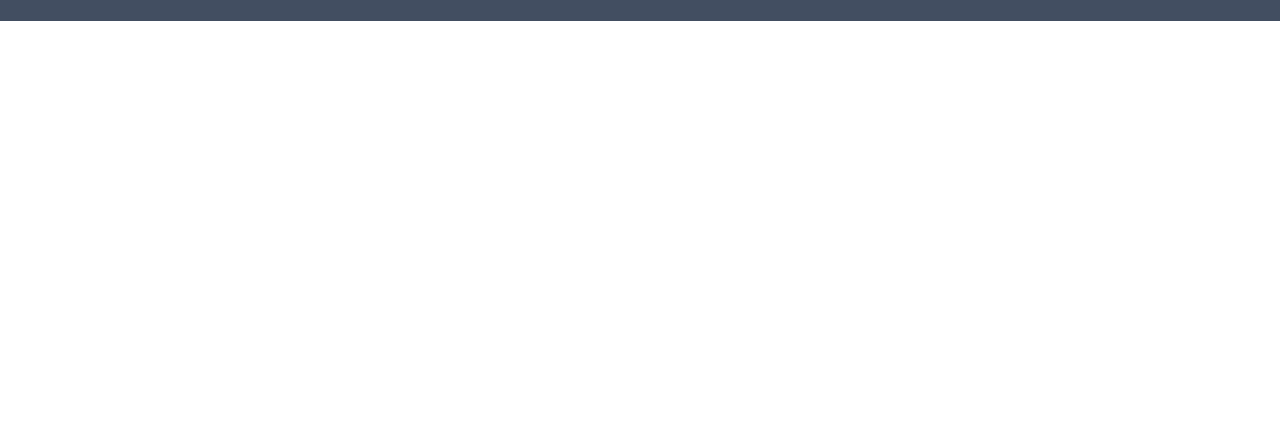
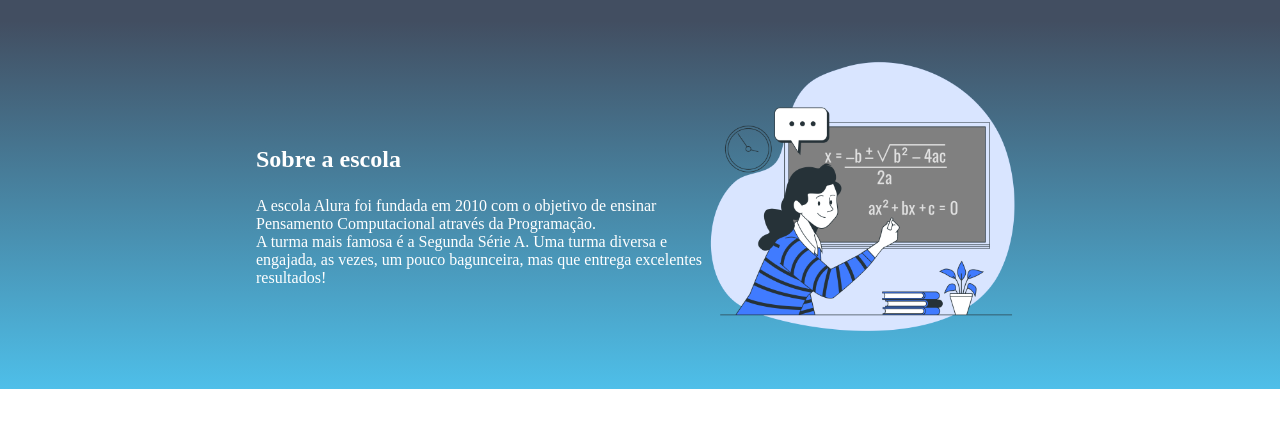
Before and after one commit to Dreiberley/site-turma-crativa-, a plain HTML site: page index.html in a window 1280 px wide. Shown: the part 86-514 px from the top of the page. Drawn offline with Linux system fonts and the light colour scheme.

Commit message:
Construindo a seção escola

```diff
--- a/index.html
+++ b/index.html
@@ -17,6 +17,17 @@
             <li class="cabecalho_lista_item">Estudante</li>
         </ul>
     </header>
+    <section class="escola">
+        <div class="escola_div_conteudo">
+            <h2 class="escola_titulo">Sobre a escola</h2>
+            <p class="escola_texto_um">A escola Alura foi fundada em 2010 com o objetivo de ensinar Pensamento Computacional
+                através da Programação.</p>
+            <p class="escola_texto_dois">A turma mais famosa é a Segunda Série A. Uma turma diversa e engajada, as vezes, um
+                pouco bagunceira, mas que entrega excelentes resultados!</p>
+        </div>
+        <img class="escola_imagem" src="/Formula-bro.png" alt="Professora no quadro">
+
+    </section>
 
 
 </body>
--- a/style.css
+++ b/style.css
@@ -6,7 +6,7 @@
 .cabecalho{
     background-color:#424E61;
     color: white;
-    display: flex;
+    display:flex;
     justify-content: space-around;
     align-items: center;
     padding: 24px 0;
@@ -21,3 +21,24 @@
     margin: 0 16px;
     font-size: 24px;
 }
+
+.escola_imagem{
+    width: 25%;
+}
+
+.escola{
+    background-image: linear-gradient(#424E61, #4EBFE9);
+    color: white;
+    display: flex;
+    justify-content:center;
+    align-items: center;
+    padding: 24px 0;
+}
+
+.escola_div_conteudo{
+    width: 35%;
+}
+
+.escola_titulo{
+    padding: 24px 0;
+}
```
Also changed, not shown: Formula-bro.png (added).
